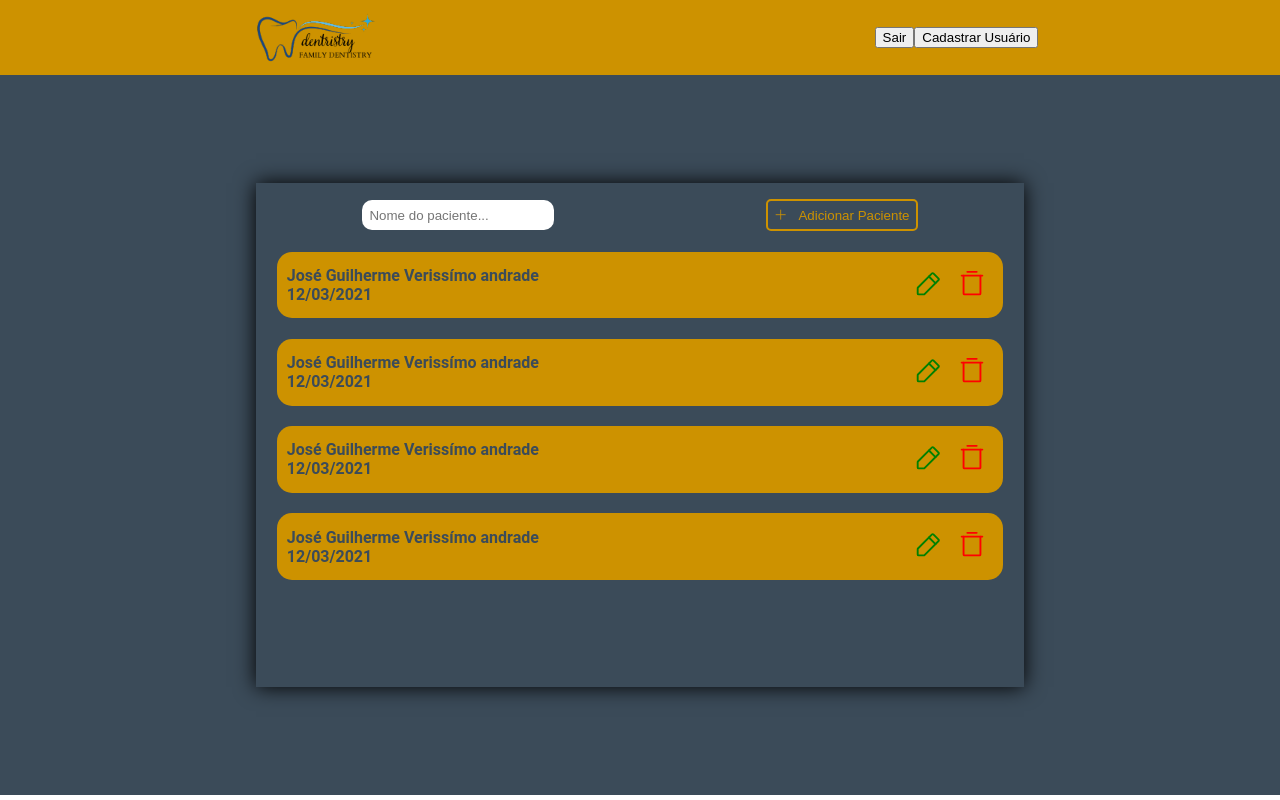
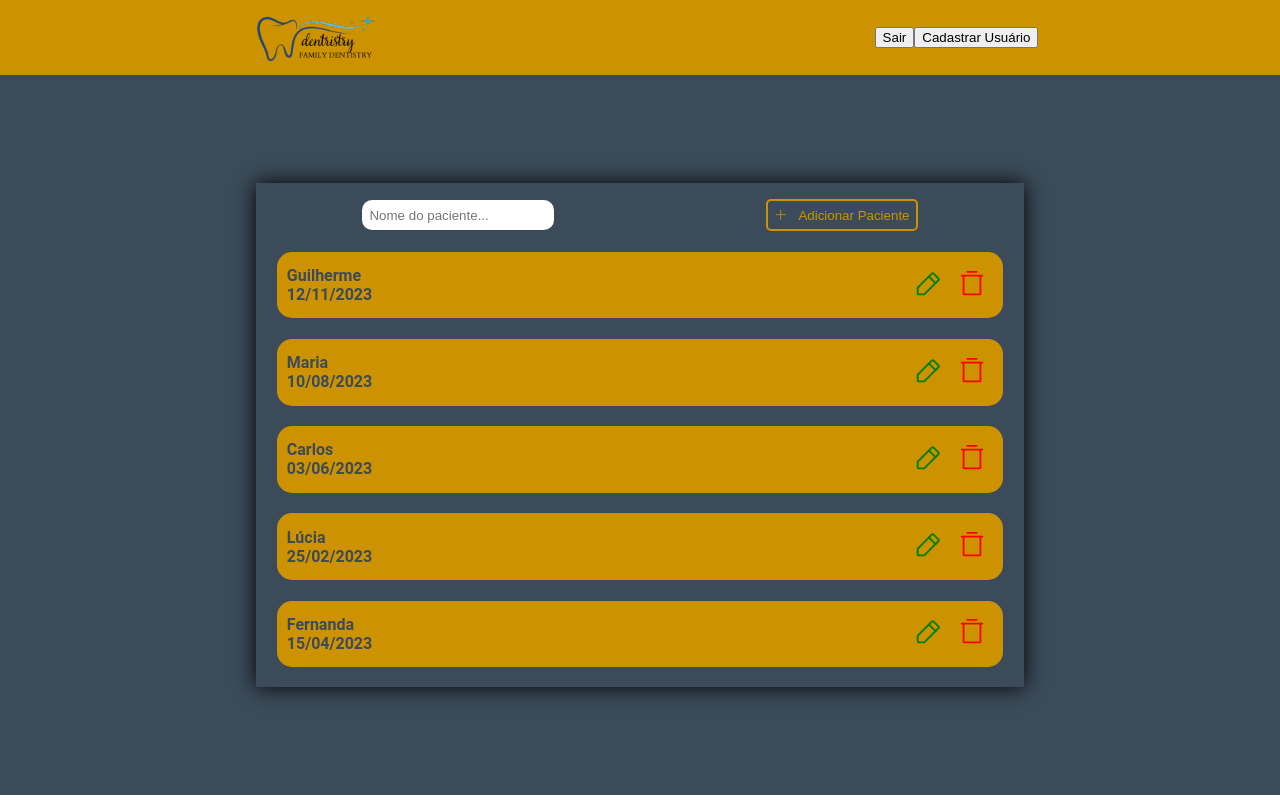
Before and after one commit to guilhermeverissimo14/clinica-odontologica, a React (Vite) app: page /home in a window 1280 px wide. Built offline with nearby package versions, Linux system fonts and the light colour scheme; data requests are answered from the project's data file; the HTML template or start-up script is replaced by a standard one.

Commit message:
Consumindo api de cadastro de pacientes

```diff
--- /dev/null
+++ b/db.json
@@ -0,0 +1,59 @@
+{
+    "patient-record": [
+      {
+        "id": 1,
+        "name": "Guilherme",
+        "phone": "(33)998527687",
+        "date": "12/11/2023",
+        "doctor": "João",
+        "description": "Estou apresentando dor de dente!",
+        "city": "Cidade A",
+        "address": "Rua A, 123",
+        "number": "123"
+      },
+      {
+        "id": 2,
+        "name": "Maria",
+        "phone": "(44)987654321",
+        "date": "10/08/2023",
+        "doctor": "Ana",
+        "description": "Sintomas de resfriado!",
+        "city": "Cidade B",
+        "address": "Rua B, 456",
+        "number": "456"
+      },
+      {
+        "id": 3,
+        "name": "Carlos",
+        "phone": "(55)912345678",
+        "date": "03/06/2023",
+        "doctor": "Pedro",
+        "description": "Consulta de rotina.",
+        "city": "Cidade C",
+        "address": "Rua C, 789",
+        "number": "789"
+      },
+      {
+        "id": 4,
+        "name": "Lúcia",
+        "phone": "(66)923456789",
+        "date": "25/02/2023",
+        "doctor": "Maria",
+        "description": "Alergia na pele.",
+        "city": "Cidade D",
+        "address": "Rua D, 101",
+        "number": "101"
+      },
+      {
+        "id": 5,
+        "name": "Fernanda",
+        "phone": "(77)934567890",
+        "date": "15/04/2023",
+        "doctor": "Ricardo",
+        "description": "Acompanhamento de gravidez.",
+        "city": "Cidade E",
+        "address": "Rua E, 202",
+        "number": "202"
+      }
+    ]
+  }
--- a/src/screens/Home/home.tsx
+++ b/src/screens/Home/home.tsx
@@ -1,8 +1,30 @@
+import{ useState, useEffect } from "react";
+
 import './home.css';
+
 import Header from '../../components/header/header';
+
 import { TrashSimple, PencilSimple, Plus } from "phosphor-react";
 
+
 export default function Home() {
+
+    const [patients, setPatient] = useState<PatientRecord[]>([]);
+
+    useEffect(() => {
+        fetchData();
+    }, []);
+
+    async function fetchData() {
+        try {
+            const response = await fetch("http://localhost:3000/patient-record"); // Substitua pela URL da sua API
+            const data = await response.json();
+            setPatient(data);
+            console.log("Dados da API:", data);
+        } catch (error) {
+            console.error("Erro ao buscar dados da API:", error);
+        }
+    }
 
     return (
         <div className='home'>
@@ -11,15 +33,16 @@ export default function Home() {
                 <div className='card'>
                     <div className='add-patient'>
                         <input placeholder='Nome do paciente...' type="text" />
-                        <button> <Plus/>Adicionar Paciente</button>
+                        <button> <Plus />Adicionar Paciente</button>
                     </div>
+                    {patients.map((patient) => (
                         <details>
                             <summary>
-                            <span>José Guilherme Verissímo andrade <br /> 12/03/2021</span>
+                                <span>{patient.name}<br /> {patient.date}</span>
                                 <div className="accordion-icons">
                                     <div className="accordion-button-icons">
                                         <button className='btn-edit'>
-                                        <PencilSimple  size={30} />
+                                            <PencilSimple size={30} />
                                         </button>
                                         <button className='btn-delete'>
                                             <TrashSimple size={30} />
@@ -28,85 +51,15 @@ export default function Home() {
                                 </div>
                             </summary>
                             <div className="accordion-content">
-                            <span>Telefone: (33)998527687</span> <br/>
-                            <span>Cidade: São João Evangelista</span>  <br/>
-                            <span>Endereço: Rua Coronel Antonio Borges do Amaral</span>  <br/>
-                            <span>Numero: 593</span>  <br/>
-                            <span>Dentista: Guilherme</span>   <br/>
-                            <span>Descrição: Dor de dente na parte inferior da boca e na parte superior da boca.</span>  <br/>
+                                <span>Telefone:{patient.phone}</span> <br />
+                                <span>Cidade: {patient.city}</span>  <br />
+                                <span>Endereço:{patient.address}</span>  <br />
+                                <span>Numero: {patient.number}</span>  <br />
+                                <span>Dentista: {patient.doctor}</span>   <br />
+                                <span>Descrição:{patient.description}</span>  <br />
                             </div>
                         </details>
-                    <details>
-                        <summary>
-                            <span>José Guilherme Verissímo andrade <br /> 12/03/2021</span>
-                            <div className="accordion-icons">
-                                <div className="accordion-button-icons">
-                                    <button className='btn-edit'>
-                                        <PencilSimple  size={30} />
-                                    </button>
-                                    <button className='btn-delete'>
-                                        <TrashSimple size={30} />
-                                    </button>
-                                </div>
-                            </div>
-                        </summary>
-                        <div className="accordion-content">
-                            <span>Telefone: (33)998527687</span> <br/>
-                            <span>Cidade: São João Evangelista</span>  <br/>
-                            <span>Endereço: Rua Coronel Antonio Borges do Amaral</span>  <br/>
-                            <span>Numero: 593</span>  <br/>
-                            <span>Dentista: Guilherme</span>   <br/>
-                            <span>Descrição: Dor de dente na parte inferior da boca e na parte superior da boca.</span>  <br/>
-                        </div>
-                    </details>
-
-                    <details>
-                        <summary>
-                            <span>José Guilherme Verissímo andrade <br /> 12/03/2021</span>
-                            <div className="accordion-icons">
-                                <div className="accordion-button-icons">
-                                    <button className='btn-edit'>
-                                        <PencilSimple  size={30} />
-                                    </button>
-                                    <button className='btn-delete'>
-                                        <TrashSimple size={30} />
-                                    </button>
-                                </div>
-                            </div>
-                        </summary>
-                        <div className="accordion-content">
-                            <span>Telefone: (33)998527687</span> <br/>
-                            <span>Cidade: São João Evangelista</span>  <br/>
-                            <span>Endereço: Rua Coronel Antonio Borges do Amaral</span>  <br/>
-                            <span>Numero: 593</span>  <br/>
-                            <span>Dentista: Guilherme</span>   <br/>
-                            <span>Descrição: Dor de dente na parte inferior da boca e na parte superior da boca.</span>  <br/>
-                        </div>
-                    </details>
-
-                    <details>
-                        <summary>
-                            <span>José Guilherme Verissímo andrade <br /> 12/03/2021</span>
-                            <div className="accordion-icons">
-                                <div className="accordion-button-icons">
-                                    <button className='btn-edit'>
-                                        <PencilSimple size={30} />
-                                    </button>
-                                    <button className='btn-delete'>
-                                        <TrashSimple  size={30} />
-                                    </button>
-                                </div>
-                            </div>
-                        </summary>
-                        <div className="accordion-content">
-                            <span>Telefone: (33)998527687</span> <br/>
-                            <span>Cidade: São João Evangelista</span>  <br/>
-                            <span>Endereço: Rua Coronel Antonio Borges do Amaral</span>  <br/>
-                            <span>Numero: 593</span>  <br/>
-                            <span>Dentista: Guilherme</span>   <br/>
-                            <span>Descrição: Dor de dente na parte inferior da boca e na parte superior da boca.</span>  <br/>
-                        </div>
-                    </details>
+                    ))}
                 </div>
             </main>
         </div>
```
Also changed, not shown: src/models/patientRecord.ts (added, +12 -0 lines). Lines whose indentation alone changed are shown as unchanged.
